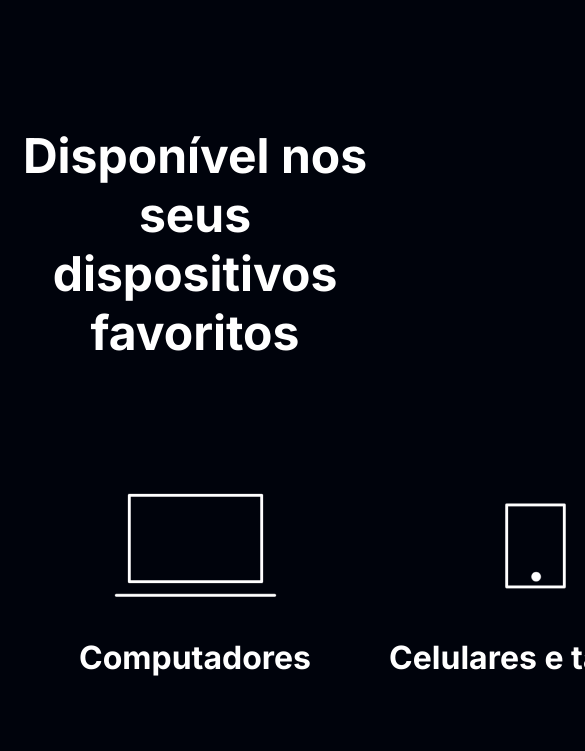
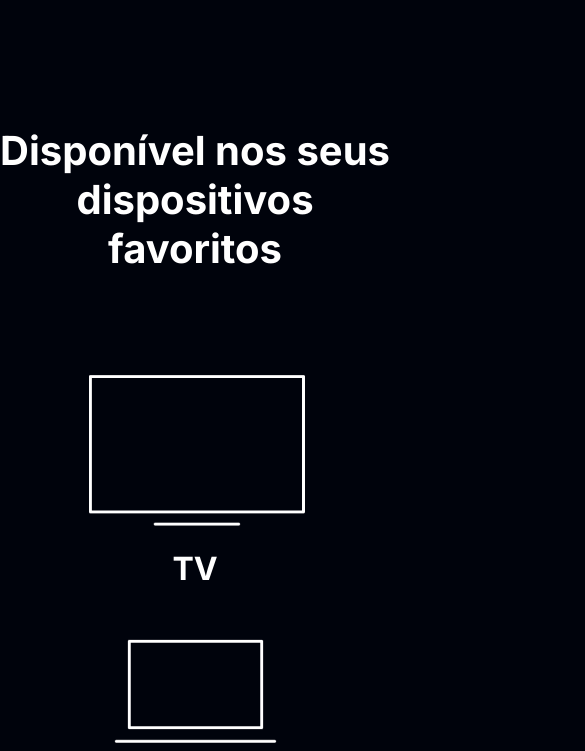
Before and after one commit to IMonteiroDev/alura-plus, a plain HTML site: page index.html in a window 390 px wide. Shown: the part 3250-4001 px from the top of the page, 585 px wide, since content can reach past the window. Drawn offline with Linux system fonts and the light colour scheme.

Commit message:
tentativa de responsividade do site

```diff
--- a/styles/style.css
+++ b/styles/style.css
@@ -156,3 +156,21 @@ body {
     color: var(--cinza-secundario);
     font-size: 14px;
 }
+
+
+/* tentativa de Criar um site mais resposivo dia 22/07/2023 */
+
+@media (max-width: 768px) {
+    body, .dispositivos_lista {
+        flex-direction: column;
+        padding: 0;
+    }
+
+    .container {
+        width: auto;
+    }
+
+    .dispositivos_titulo{
+        font-size: 40px;
+    }
+}
```
